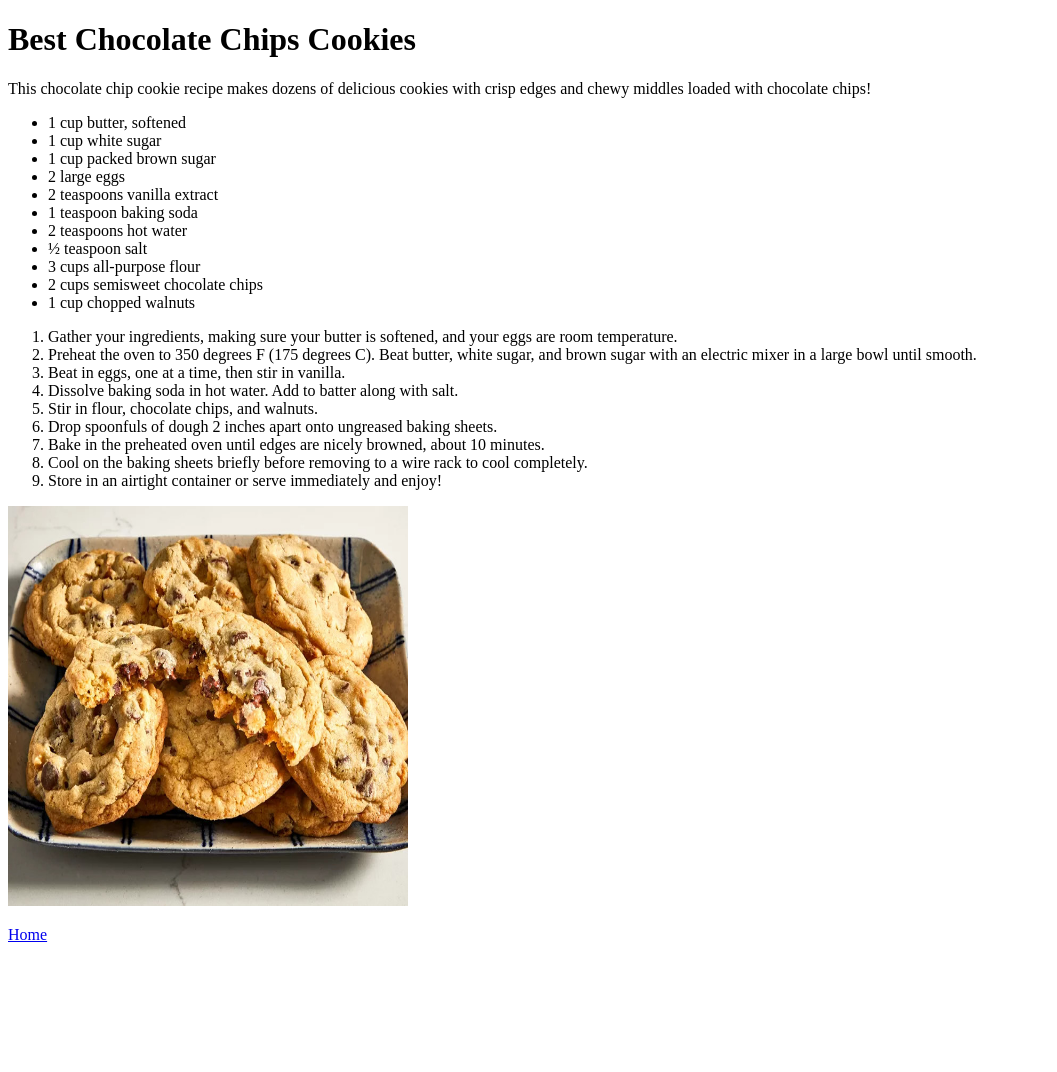
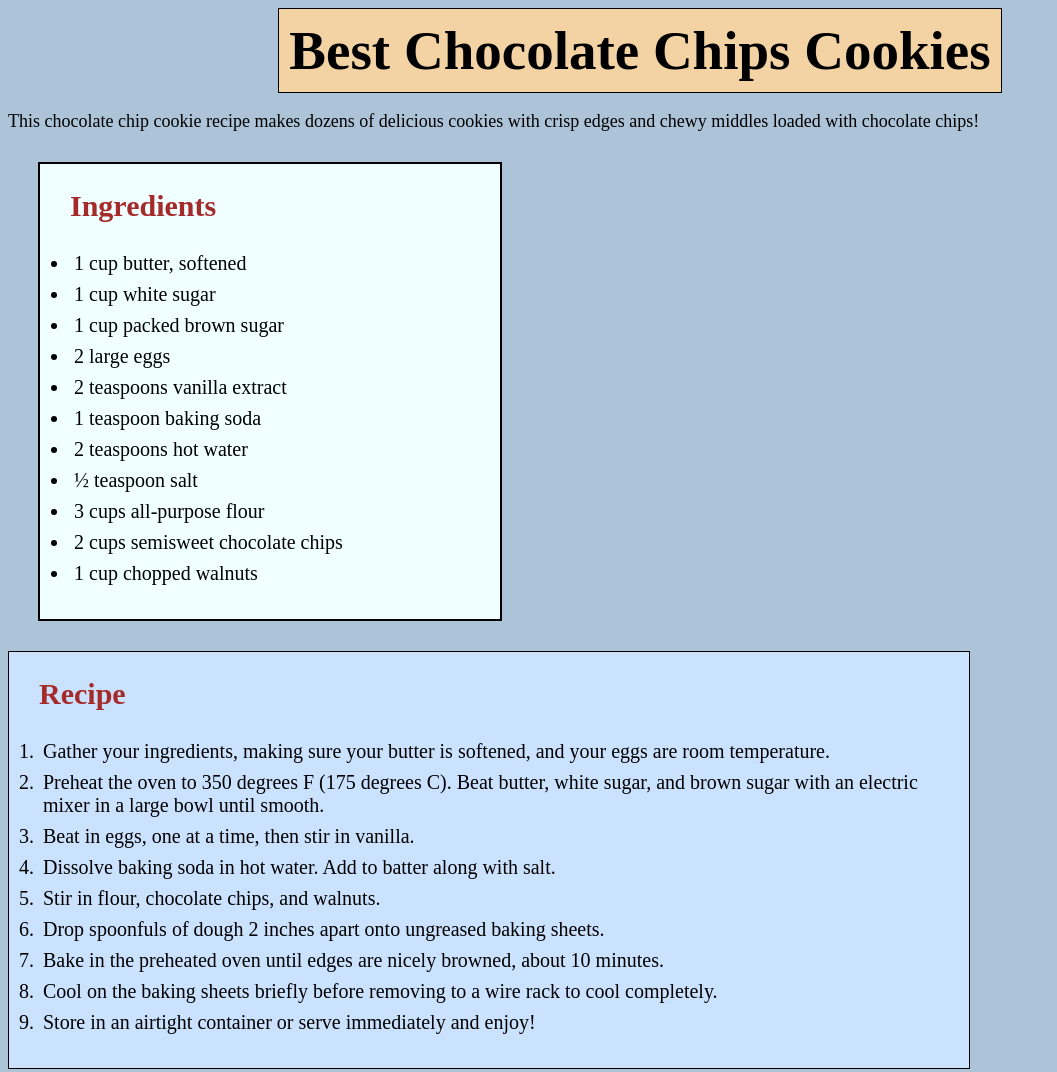
Before and after one commit to ArthurMRezende/odin-recipes, a plain HTML site: page recipes/chocolate-chips-cookies.html in a window 1280 px wide. Shown: the top 1072 px of the page, without its empty margins (0-1057 px from the left). Before the commit the page ends 960 px from the top, so only its background shows below. Drawn offline with Linux system fonts and the light colour scheme.

Commit message:
Recipes page update with basic style.css

```diff
--- a/recipes/chocolate-chips-cookies.html
+++ b/recipes/chocolate-chips-cookies.html
@@ -2,13 +2,15 @@
 <html lang="en">
     <head>
         <meta charset="UTF-8">
-        <title>Chocolate Chips Cookies</title>
+        <link rel="stylesheet" href="../style.css">
+        <title class="pagetitle">Chocolate Chips Cookies</title>
     </head>
     <body>
-        <h1>Best Chocolate Chips Cookies</h1>
-        <a>This chocolate chip cookie recipe makes dozens of delicious cookies with crisp edges and chewy middles loaded with chocolate chips!</a>
+        <h1 class="pagetitle">Best Chocolate Chips Cookies</h1>
+        <p>This chocolate chip cookie recipe makes dozens of delicious cookies with crisp edges and chewy middles loaded with chocolate chips!</p>
 
         <ul>
+            <h2 class="listtitle">Ingredients</h2>
             <li>1 cup butter, softened</li>
             <li>1 cup white sugar</li>
             <li>1 cup packed brown sugar</li>
@@ -23,6 +25,7 @@
         </ul>
 
         <ol>
+            <h2 class="listtitle">Recipe</h2>
             <li>Gather your ingredients, making sure your butter is softened, and your eggs are room temperature.</li>
             <li>Preheat the oven to 350 degrees F (175 degrees C). Beat butter, white sugar, and brown sugar with an electric mixer in a large bowl until smooth.</li>
             <li>Beat in eggs, one at a time, then stir in vanilla.</li>
@@ -36,7 +39,7 @@
 
         <img src="../imgs/cookies.jpg" alt="cookies fresh fom the oven" height="400" width="400">
 
-        <p><a href="../index.html">Home</a></p>
+        <p><a class="buttom" href="../index.html">Home</a></p>
 
 
     </body>
--- /dev/null
+++ b/style.css
@@ -0,0 +1,59 @@
+body{
+    background-color: rgb(172, 195, 216);
+    font-size: 18px;
+}
+
+.pagetitle{
+    text-align: center;
+    font-size: 55px;
+    background-color: rgb(243, 211, 163);
+    border: 1px solid black;
+    display: block;
+    margin: 0 auto;
+    height: auto;
+    width: max-content;
+    padding: 10px;
+}
+
+ul{
+    border: 2px solid black;
+    background-color: azure;
+    height: auto;
+    width: 400px;
+    margin: 30px;
+    padding: 0 30px 30px;
+}
+
+ol{
+    border: 1px solid black;
+    background-color: rgb(203, 226, 255);
+    width: 900px;
+    height: auto;
+    padding: 0 30px 30px;
+}
+
+.listtitle{
+    font-size: 30px;
+    color: brown;
+}
+
+li{
+    font-size: 20px;
+    padding: 4px;
+}
+
+img{
+    border: 1px solid black;
+    padding: 2px;
+}
+
+.buttom{
+    background-color: antiquewhite;
+    display: block;
+    width: max-content;
+    height: auto;
+    border: 1px solid rgb(0, 0, 0);
+    padding: 2px;
+    margin: 6px;
+
+}
```
Also changed, not shown: index.html (+5 -2 lines), recipes/baconsticks.html (+4 -1 lines), recipes/garlicfriedchicken.html (+5 -2 lines).
